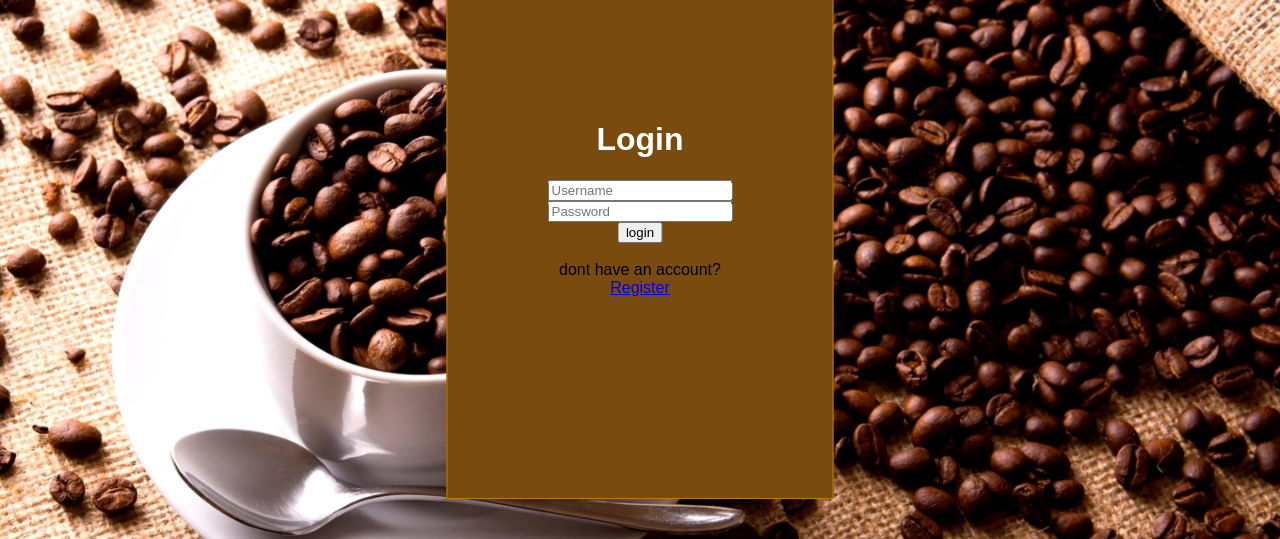
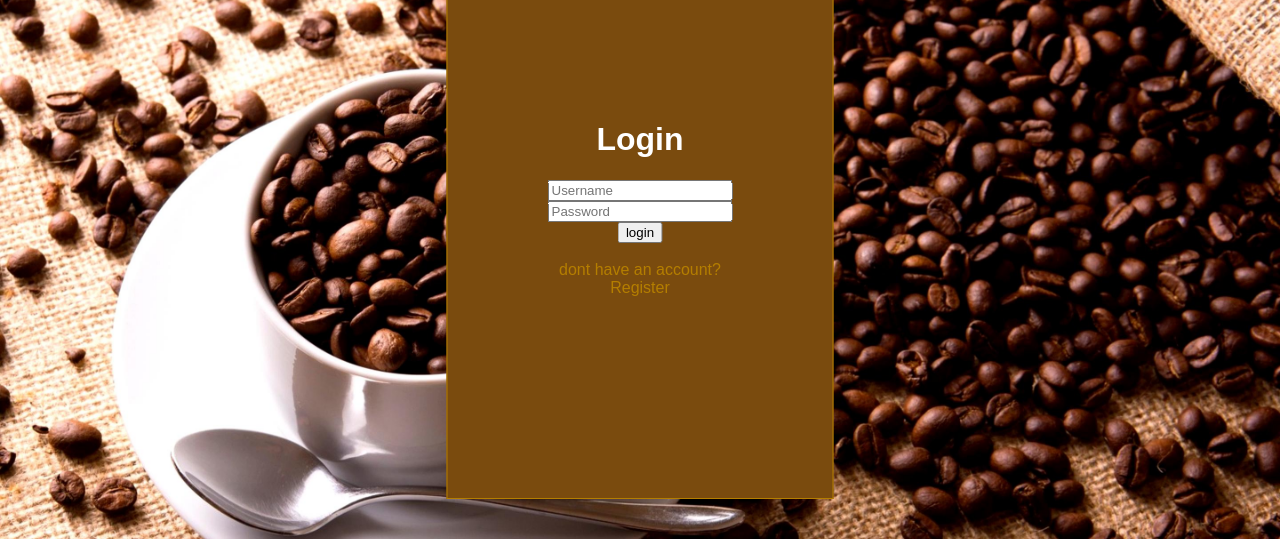
Before and after one commit to khanya-mcfadden/website-framework, a Flask app: page /login in a window 1280 px wide. Shown: the part 151-690 px from the top of the page. Run offline with Flask 3, Linux system fonts and the light colour scheme.

Commit message:
changed styling and link color on login page

```diff
--- a/templates/login.html
+++ b/templates/login.html
@@ -32,9 +32,7 @@
             <input type="submit" value="login">
             <div>
                 <br>
-                dont have an account?
-                <br>
-                <a href="/register">Register</a>
+                <a href="/register" style="color: #b47e00; text-decoration: none;">dont have an account?<br> Register</a>
             </div>
         </form>
     </div>
```
